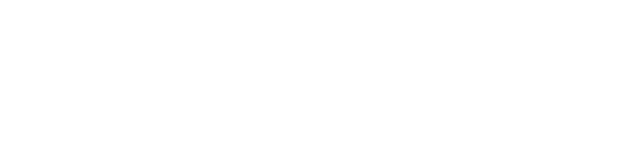
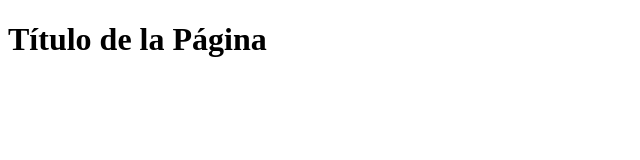
Before and after one commit to carmonacz/prueba, a plain HTML site: page index.html in a window 1280 px wide. Shown: the whole page, without its empty margins (0-640 px from the left). Drawn offline with Linux system fonts and the light colour scheme.

Commit message:
Se add h1 al index.html

```diff
--- a/index.html
+++ b/index.html
@@ -5,5 +5,9 @@
     <meta name="viewport" content="width=device-width, initial-scale=1.0" />
     <title>Titulo de Pagina</title>
   </head>
-  <body></body>
+  <body>
+    <header>
+      <h1>Título de la Página</h1>
+    </header>
+  </body>
 </html>
```
